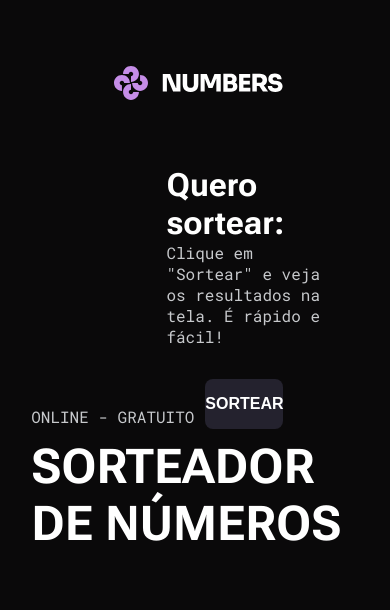
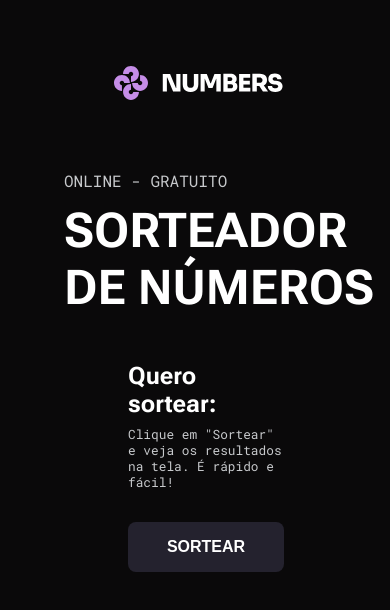
Before and after one commit to Szarblewski14/projetoCurso, a plain HTML site: page index.html in a window 390 px wide. Drawn offline with Linux system fonts and the light colour scheme.

Commit message:
mobile pronto

```diff
--- a/styles/js.css
+++ b/styles/js.css
@@ -6,7 +6,6 @@
     margin-left: 17rem;
 
     background-color: var(--bg-ternary);
-
     color: var(--bg-brand);
 
     width: 15%;
--- a/styles/styles.css
+++ b/styles/styles.css
@@ -88,21 +88,40 @@ img {
 
 
 @media(max-width: 620px){
-    #aside1{
+   #teste{
+    overflow-y: hidden;
+   }
+    .sorteio {
+        display: flex;
         position: absolute;
-        display: flex;
-        margin-top: 15rem;
-        margin-left: 2rem;
-    }
+        flex-direction: column;
+        margin-top: 12rem;
+        margin-left: 8rem;
 
+        .descrition {
+            font-size: .8rem;
+            margin-top: .5rem;
+        }
 
-    img{
-        display: flex;
-        margin: auto;
+        h3{
+            font-size: 1.5rem;
+        }
+
+        #btn {
+            width: 100%;
+        }
+
+        #title {
+            display: flex;
+            margin: auto;
+            margin-top: 2rem;
+            width: 40%;
+        }
     }
 
 
     #container{
+        margin-left: 4rem;
         h1{
             display: flex;
             margin-top: 2rem;
```
